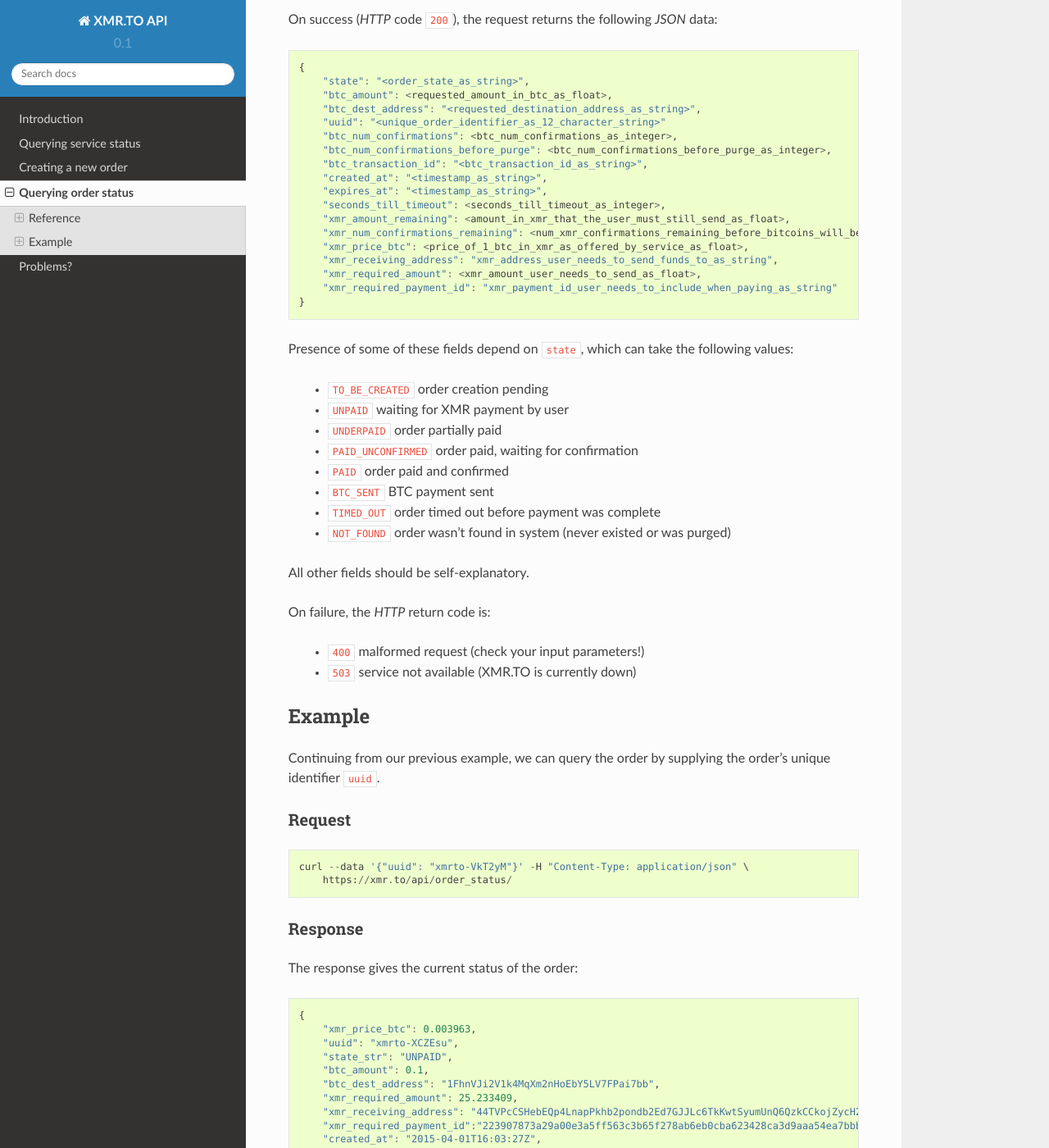
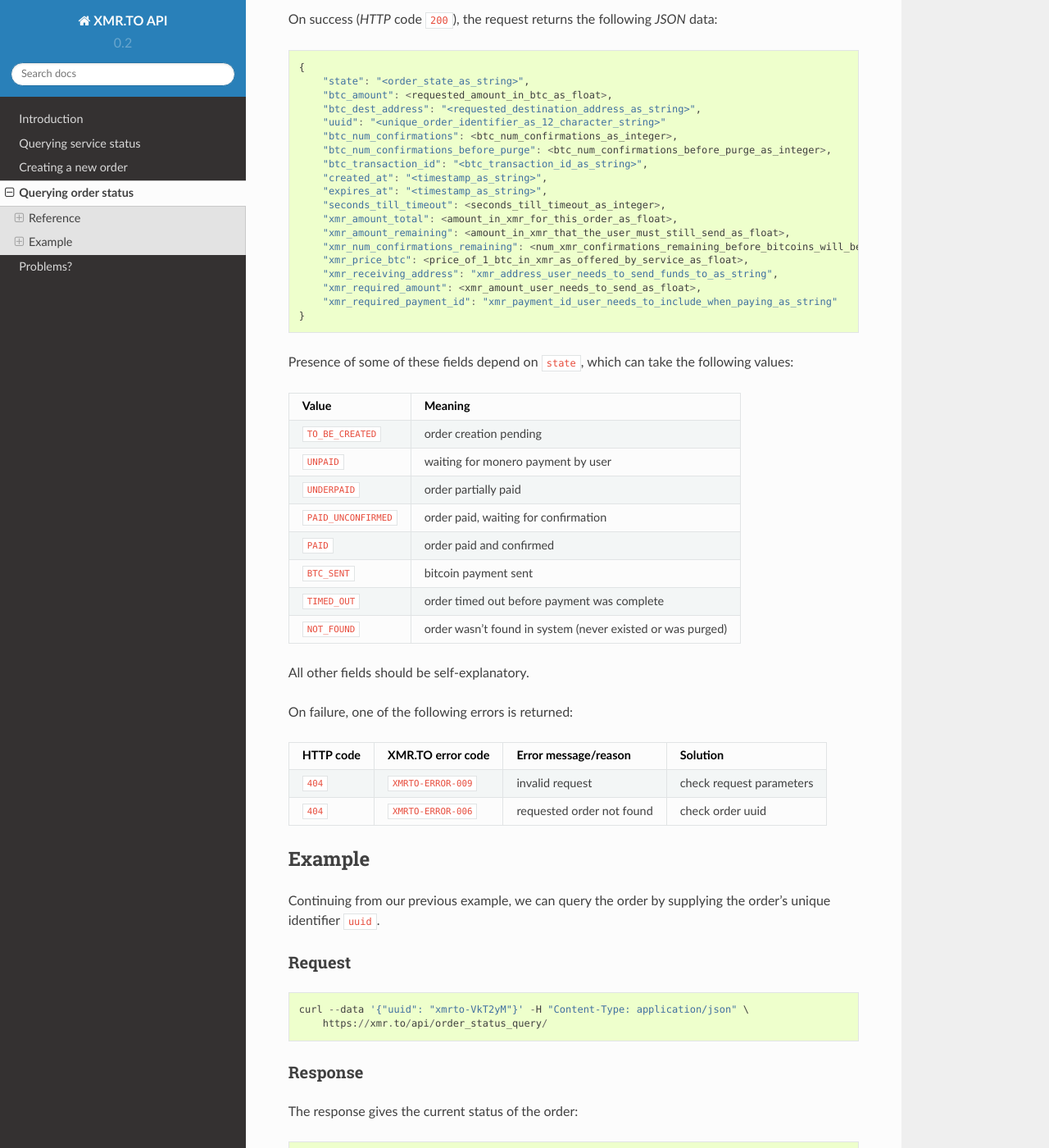
Before and after one commit to christyne/xmrto-api-docs, a Sphinx documentation site: the page built from docs/source/order_status.rst, in a window 1280 px wide and 1400 px high, scrolled down 597 px. Shown: the whole window at 82% size. Built offline with Sphinx 7.4.7 and the Read the Docs theme 2.0.0, drawn with Linux system fonts in a browser that asks for light colours; some of the changed text lies outside the part shown.

Commit message:
Overhauled docs to match new api version

```diff
--- a/docs/source/conf.py
+++ b/docs/source/conf.py
@@ -60,9 +60,9 @@ copyright = u'2015, Cryptosphere Systems'
 # built documents.
 #
 # The short X.Y version.
-version = '0.1'
+version = '0.2'
 # The full version, including alpha/beta/rc tags.
-release = '0.1'
+release = '0.2'
 
 # The language for content autogenerated by Sphinx. Refer to documentation
 # for a list of supported languages.
--- a/docs/source/order_status.rst
+++ b/docs/source/order_status.rst
@@ -5,7 +5,7 @@ Querying order status
 Reference
 ---------
 
-API endpoint: https://xmr.to/api/order_status/
+API endpoint: https://xmr.to/api/order_status_query/
 
 The order status endpoint allows users to query the status of an order, thereby obtaining payment details and order processing progress.
 
@@ -40,6 +40,7 @@ On success (`HTTP` code ``200``), the request returns the following `JSON` data:
         "created_at": "<timestamp_as_string>",
         "expires_at": "<timestamp_as_string>",
         "seconds_till_timeout": <seconds_till_timeout_as_integer>,
+        "xmr_amount_total": <amount_in_xmr_for_this_order_as_float>,
         "xmr_amount_remaining": <amount_in_xmr_that_the_user_must_still_send_as_float>,
         "xmr_num_confirmations_remaining": <num_xmr_confirmations_remaining_before_bitcoins_will_be_sent_as_integer>,
         "xmr_price_btc": <price_of_1_btc_in_xmr_as_offered_by_service_as_float>,
@@ -50,21 +51,29 @@ On success (`HTTP` code ``200``), the request returns the following `JSON` data:
 
 Presence of some of these fields depend on ``state``, which can take the following values:
 
- - ``TO_BE_CREATED`` order creation pending
- - ``UNPAID`` waiting for XMR payment by user
- - ``UNDERPAID`` order partially paid
- - ``PAID_UNCONFIRMED`` order paid, waiting for confirmation
- - ``PAID`` order paid and confirmed
- - ``BTC_SENT`` BTC payment sent
- - ``TIMED_OUT`` order timed out before payment was complete
- - ``NOT_FOUND`` order wasn't found in system (never existed or was purged)
+====================    =============================================================
+Value                   Meaning
+====================    =============================================================
+``TO_BE_CREATED``       order creation pending
+``UNPAID``              waiting for monero payment by user
+``UNDERPAID``           order partially paid
+``PAID_UNCONFIRMED``    order paid, waiting for confirmation
+``PAID``                order paid and confirmed
+``BTC_SENT``            bitcoin payment sent
+``TIMED_OUT``           order timed out before payment was complete
+``NOT_FOUND``           order wasn't found in system (never existed or was purged)
+====================    =============================================================
 
 All other fields should be self-explanatory.
 
-On failure, the `HTTP` return code is:
+On failure, one of the following errors is returned:
 
- - ``400`` malformed request (check your input parameters!)
- - ``503`` service not available (XMR.TO is currently down)
+=========   ===================     ================================    ================
+HTTP code   XMR.TO error code       Error message/reason                Solution
+=========   ===================     ================================    ================
+``404``     ``XMRTO-ERROR-009``     invalid request                     check request parameters
+``404``     ``XMRTO-ERROR-006``     requested order not found           check order uuid
+=========   ===================     ================================    ================
 
 
 Example
@@ -78,7 +87,7 @@ Request
 ::
 
     curl --data '{"uuid": "xmrto-VkT2yM"}' -H "Content-Type: application/json" \
-        https://xmr.to/api/order_status/
+        https://xmr.to/api/order_status_query/
 
 Response
 ~~~~~~~~
@@ -99,6 +108,7 @@ The response gives the current status of the order:
         "created_at": "2015-04-01T16:03:27Z",
         "expires_at": "2015-04-01T16:08:27Z",
         "seconds_till_timeout": 224,
+        "xmr_amount_total": 25.233409,
         "xmr_amount_remaining": 25.233409,
         "xmr_num_confirmations_remaining": -1,
         "btc_num_confirmations_before_purge": 144,
@@ -109,4 +119,6 @@ The response gives the current status of the order:
 In this example, the next step would require the user to pay `25.233409` XMR to the Monero
 address `44TV...B5n4`
 while providing the payment ID `2239...7bbb`.
-The payment **must** be made before the order expires, in this case, inside `224` seconds.
+
+.. note::
+    The payment **must** be made before the order expires, in this case, inside `224` seconds.
```
Also changed, not shown: docs/source/create_order.rst (+21 -5 lines), docs/source/introduction.rst (+55 -0 lines), docs/source/service_status.rst (+19 -4 lines).
